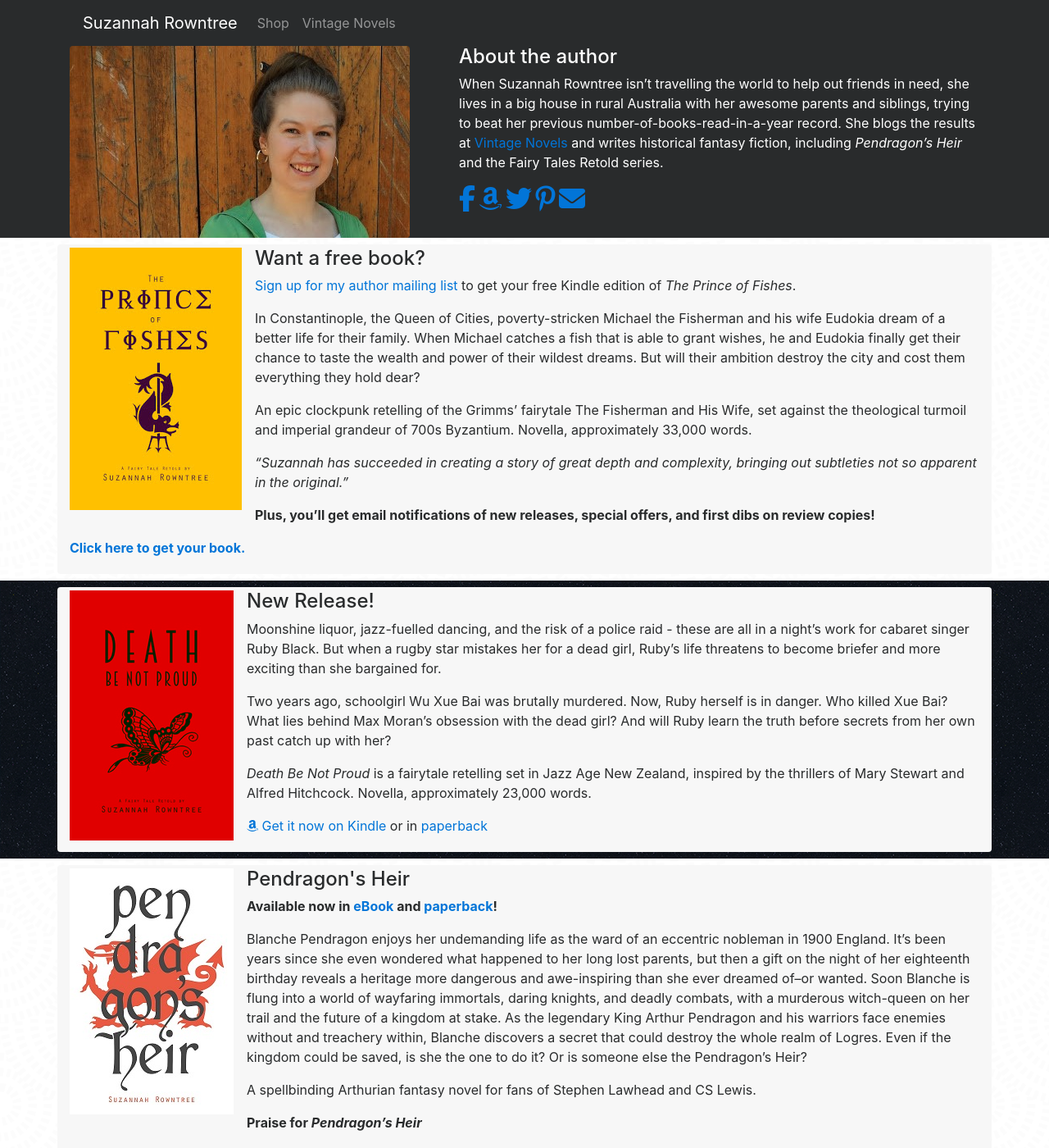
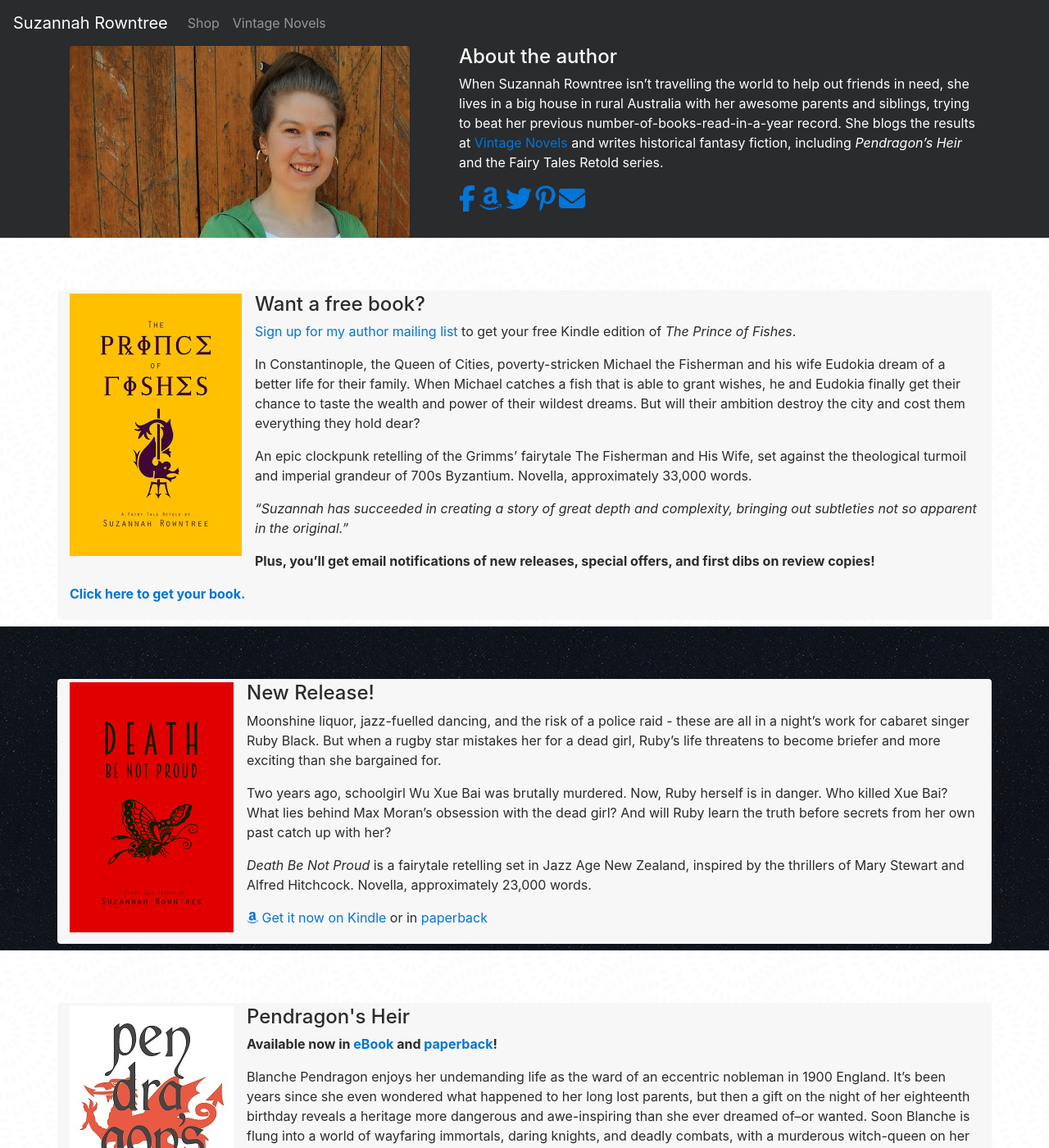
Before and after one commit to suzannahrowntree/suzannahrowntree.site, a Jekyll site: the page built from index.md, in a window 1280 px wide and 1400 px high. Shown: the whole window at 82% size. Built offline with Jekyll 4.4.1, drawn with Linux system fonts in a browser that asks for light colours; nearby versions of some CDN libraries.

Commit message:
Updated jekyll and fixed the top nav

```diff
--- a/_layouts/home.html
+++ b/_layouts/home.html
@@ -12,6 +12,10 @@
         padding: 10px;
         clear: both;
       }
+
+     .container:first-child {
+        margin-top: 56px;
+      }
     </style>
   </head>
 
@@ -19,7 +23,7 @@
 
     <div class="container">
 
-      <nav class="navbar navbar-toggleable-md navbar-inverse bg-inverse">
+      <nav class="navbar navbar-toggleable-md navbar-inverse bg-inverse fixed-top">
         <button class="navbar-toggler navbar-toggler-right" type="button" data-toggle="collapse" data-target="#navbarSupportedContent" aria-controls="navbarSupportedContent" aria-expanded="false" aria-label="Toggle navigation">
           <span class="navbar-toggler-icon"></span>
         </button>
```
Also changed, not shown: Gemfile.lock.
